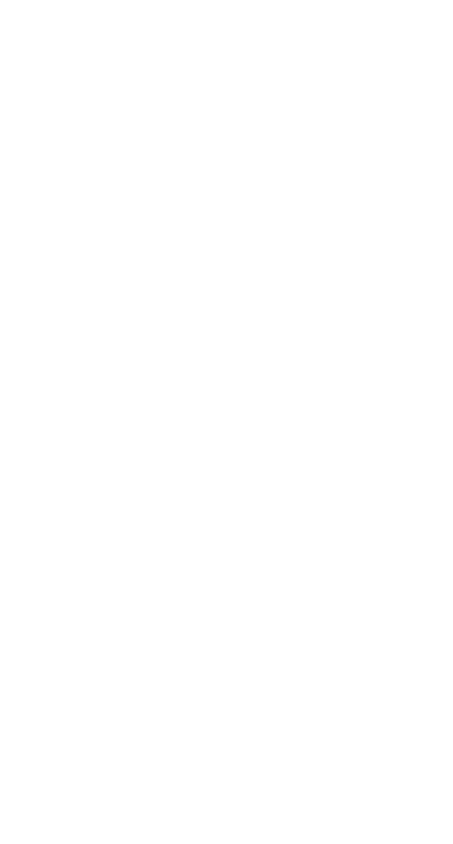
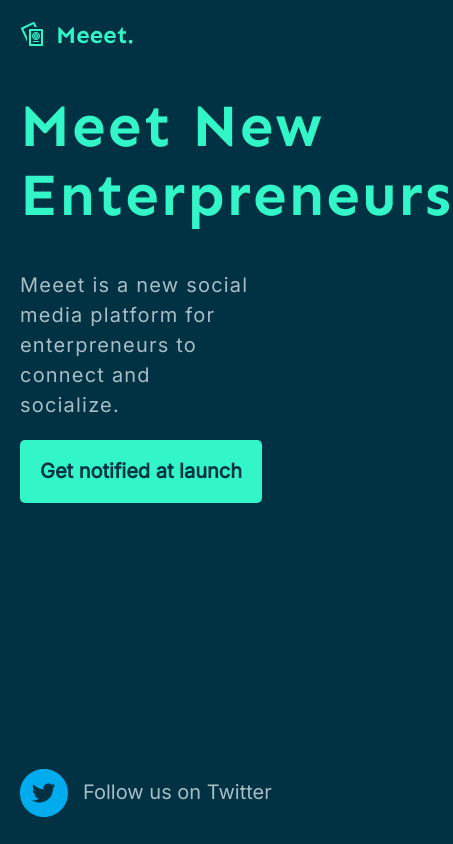
Before and after one commit to lokicodedaily/meeet, a plain HTML site: page index.html in a window 390 px wide. Shown: the whole page, 453 px wide, since content can reach past the window. Drawn offline with Linux system fonts and the light colour scheme.

Commit message:
cretaed the layout ...afterthiswe have to place avatar all over the page for mobile

```diff
--- a/index.html
+++ b/index.html
@@ -7,7 +7,7 @@
     <link rel="preconnect" href="https://fonts.googleapis.com" />
     <link rel="preconnect" href="https://fonts.gstatic.com" crossorigin />
     <link
-      href="https://fonts.googleapis.com/css2?family=Inter&family=Sen:wght@800&display=swap"
+      href="https://fonts.googleapis.com/css2?family=Inter&family=Sen:wght@700&display=swap"
       rel="stylesheet"
     />
     <title>Meeeeet</title>
@@ -15,6 +15,24 @@
     <link rel="stylesheet" href="./style/style.css" />
   </head>
   <body>
+    <div class="container">
+      <header class="navbar">
+        <img class="logo" src="./images/Logo.svg" alt="">
+      </header>
 
+      <section class="body">
+        <h1 class="heading">Meet New Enterpreneurs</h1>
+        <p class="text caption">
+          Meeet is a new social media platform for enterpreneurs to connect and socialize.
+        </p>
+        <button class="btn">Get notified at launch</button>
+
+      </section>
+
+      <footer class="promotion">
+        <img class="social" src="./images/Twitter.svg" alt="">
+        <p class="promotion__text text">Follow us on Twitter</p>
+      </footer>
+    </div>
   </body>
 </html>
--- a/style/style.css
+++ b/style/style.css
@@ -1,5 +1,62 @@
 html {
   font-size: 62.5%;
   font-family: "Inter", sans-serif;
-  font-family: "Sen", sans-serif;
+
 }
+
+body {
+  background : #013243;
+}
+
+/* header */
+.container{
+  padding: 2rem;
+  z-index: 10000;
+}
+
+
+/* body */
+.heading {
+  font-size: 6rem;
+  font-family: 'Sen', sans-serif;
+  color: #32f5c8;
+  letter-spacing: 2px;
+}
+
+.caption {
+  line-height: 1.5;
+  width: 60vw;
+  font-size: 3rem;
+  letter-spacing: 1.2px;
+}
+
+.btn {
+  color: #013243;
+  background-color: #32f5c8;
+  font-size: 2rem;
+  padding: 2rem;
+  border: 0;
+  border-radius: 5px;
+  outline: 0;
+  cursor: pointer;
+  font-weight: bold;
+}
+
+
+
+/* footer */
+.promotion{
+  display: inline-flex;
+  align-items: center;
+  position: absolute;
+  bottom:2rem;
+}
+
+.text{
+  color: #a9bdc6;
+  font-size: 2rem;
+}
+
+.promotion__text{
+  margin-left: 1.5rem;
+}
```
